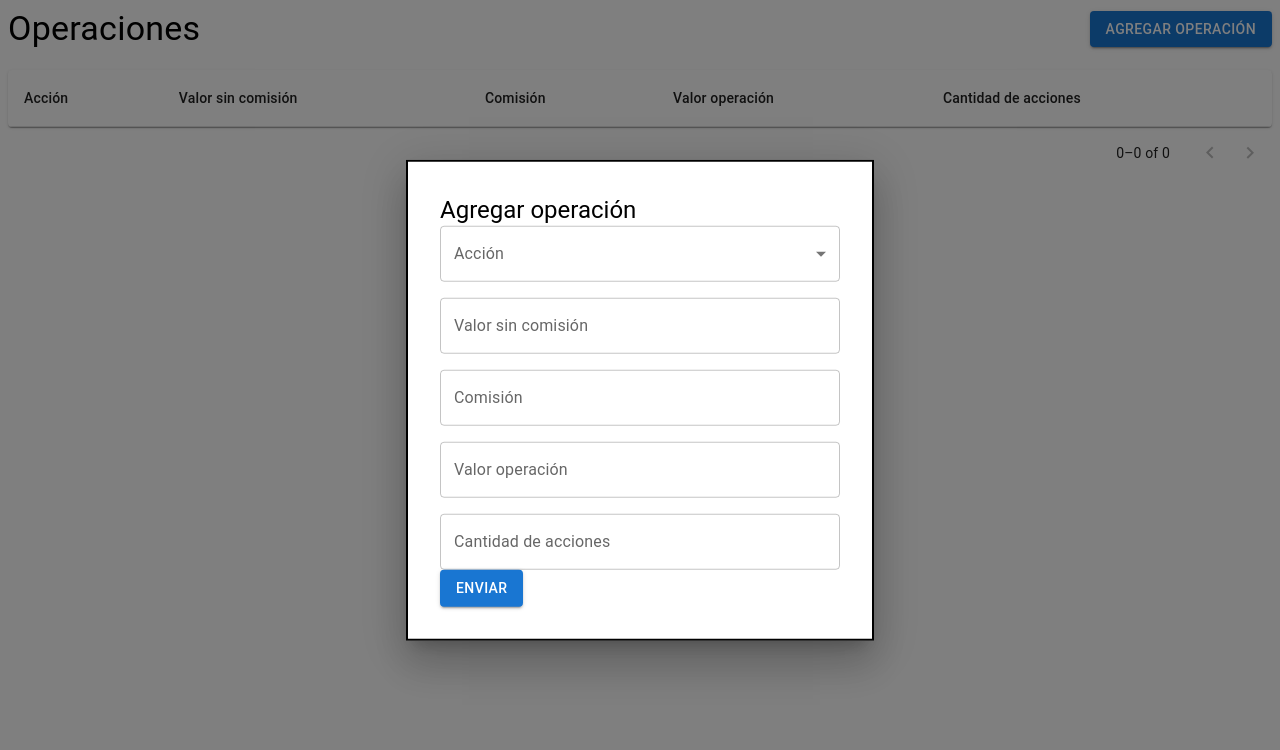
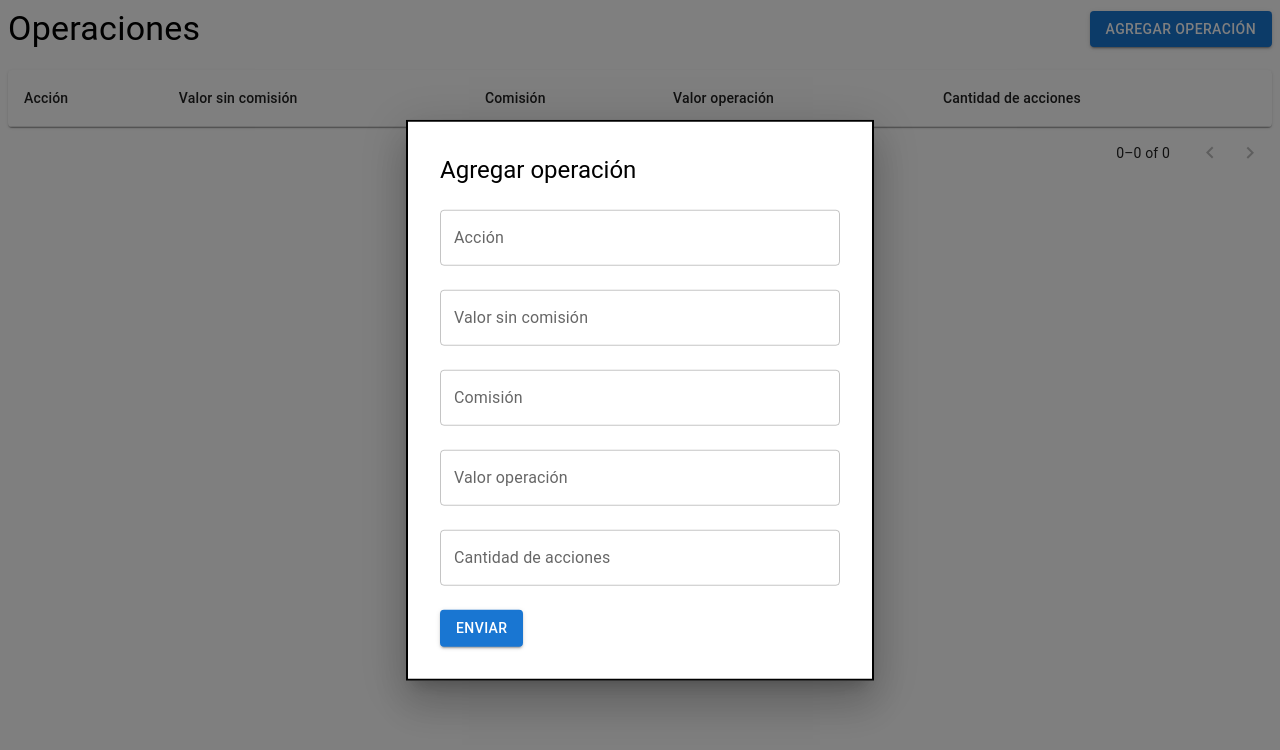
Before and after one commit to fabianfernandez/monitor-de-acciones, a React (Create React App) app: page / in a window 1280 px wide. Both pictures are taken after a click on the button "AGREGAR OPERACIÓN". Shown: the top 750 px of the page. Built offline with nearby package versions, Linux system fonts and the light colour scheme.

Commit message:
mejora formulario agregar operacion

```diff
--- a/package.json
+++ b/package.json
@@ -38,5 +38,8 @@
       "last 1 firefox version",
       "last 1 safari version"
     ]
+  },
+  "devDependencies": {
+    "@babel/plugin-proposal-private-property-in-object": "^7.21.11"
   }
 }
--- a/src/screens/agregar-operacion/AgregarOperacion.jsx
+++ b/src/screens/agregar-operacion/AgregarOperacion.jsx
@@ -1,9 +1,55 @@
 import React, { useState, useEffect } from "react";
-import { TextField, Grid, MenuItem } from "@mui/material";
+import {
+  TextField,
+  Grid,
+  Autocomplete,
+  Button,
+  Typography,
+} from "@mui/material";
+import { v4 as uuidv4 } from "uuid"; // Importación de uuid
 
-function AgregarOperacion({ valores, handleChange }) {
+function AgregarOperacion({ operaciones, setOperaciones, handleCloseModal }) {
   const [acciones, setAcciones] = useState([]);
+  const [valores, setValores] = useState({
+    accion: "",
+    valorSinComision: "",
+    comision: "",
+    valorOperacion: "",
+    cantidadAcciones: "",
+  });
+  const handleSubmit = (e) => {
+    e.preventDefault();
+    const nuevaOperacion = { id: uuidv4(), ...valores }; // Generar ID único usando uuid
+    const nuevasOperaciones = [...operaciones, nuevaOperacion];
+    console.log("valores: ", valores);
+    if (!acciones.includes(valores.accion)) {
+      const nuevaAccion = valores.accion;
+      const nuevasAcciones = [...acciones, nuevaAccion];
+      guardarAccionesEnLocalStorage(nuevasAcciones);
+    }
+    setOperaciones(nuevasOperaciones);
+    guardarOperacionesEnLocalStorage(nuevasOperaciones);
+    setValores({
+      accion: "",
+      valorSinComision: "",
+      comision: "",
+      valorOperacion: "",
+      cantidadAcciones: "",
+    });
+    handleCloseModal();
+  };
 
+  const handleChange = (campo, valor) => {
+    console.log("handleCahnge: ", {
+      campo,
+      valor,
+    });
+    setValores({ ...valores, [campo]: valor });
+  };
+
+  const guardarOperacionesEnLocalStorage = (operaciones) => {
+    localStorage.setItem("operaciones", JSON.stringify(operaciones));
+  };
   useEffect(() => {
     cargarAccionesDesdeLocalStorage();
   }, []);
@@ -19,40 +65,24 @@ function AgregarOperacion({ valores, handleChange }) {
     localStorage.setItem("acciones", JSON.stringify(acciones));
   };
 
-  const handleInputChange = (campo, valor) => {
-    handleChange(campo, valor);
-
-    if (campo === "accion" && valor.trim() !== "") {
-      // Filtrar acciones que coincidan con el valor ingresado
-      const accionesFiltradas = acciones.filter((acc) =>
-        acc.toLowerCase().includes(valor.toLowerCase())
-      );
-
-      // Si no se encuentra ninguna acción que coincida, permitir agregar una nueva acción
-      if (accionesFiltradas.length === 0 && !acciones.includes(valor)) {
-        setAcciones([...acciones, valor]);
-        guardarAccionesEnLocalStorage([...acciones, valor]);
-      }
-    }
-  };
-
   return (
     <form>
-      <Grid container direction="column" spacing={2}>
+      <Grid container direction="column" spacing={3}>
         <Grid item>
-          <TextField
-            label="Acción"
+          <Typography variant="h5" id="modal-title">
+            Agregar operación
+          </Typography>
+        </Grid>
+        <Grid item>
+          <Autocomplete
+            options={acciones}
+            freeSolo
             value={valores.accion}
-            onChange={(e) => handleInputChange("accion", e.target.value)}
-            fullWidth
-            select
-          >
-            {acciones.map((accion, index) => (
-              <MenuItem key={index} value={accion}>
-                {accion}
-              </MenuItem>
-            ))}
-          </TextField>
+            onInputChange={(_, value) => handleChange("accion", value)}
+            renderInput={(params) => (
+              <TextField {...params} label="Acción" fullWidth />
+            )}
+          />
         </Grid>
         <Grid item>
           <TextField
@@ -90,6 +120,11 @@ function AgregarOperacion({ valores, handleChange }) {
             fullWidth
           />
         </Grid>
+        <Grid item>
+          <Button variant="contained" onClick={handleSubmit}>
+            Enviar
+          </Button>
+        </Grid>
       </Grid>
     </form>
   );
--- a/src/screens/tabla-de-comisiones/TablaDeComisiones.jsx
+++ b/src/screens/tabla-de-comisiones/TablaDeComisiones.jsx
@@ -1,5 +1,4 @@
 import React, { useState, useEffect } from "react";
-import { v4 as uuidv4 } from "uuid"; // Importación de uuid
 import {
   Table,
   TableBody,
@@ -11,20 +10,13 @@ import {
   Button,
   Modal,
   Box,
+  TablePagination,
   Typography,
-  TablePagination,
 } from "@mui/material";
 import AgregarOperacion from "../agregar-operacion/AgregarOperacion";
 
 function TablaDeComisiones() {
   const [openModal, setOpenModal] = useState(false);
-  const [valores, setValores] = useState({
-    accion: "",
-    valorSinComision: "",
-    comision: "",
-    valorOperacion: "",
-    cantidadAcciones: "",
-  });
   const [operaciones, setOperaciones] = useState([]);
   const [page, setPage] = useState(0);
   const [rowsPerPage, setRowsPerPage] = useState(5);
@@ -35,30 +27,6 @@ function TablaDeComisiones() {
 
   const handleCloseModal = () => {
     setOpenModal(false);
-  };
-
-  const handleChange = (campo, valor) => {
-    setValores({ ...valores, [campo]: valor });
-  };
-
-  const handleSubmit = (e) => {
-    e.preventDefault();
-    const nuevaOperacion = { id: uuidv4(), ...valores }; // Generar ID único usando uuid
-    const nuevasOperaciones = [...operaciones, nuevaOperacion];
-    setOperaciones(nuevasOperaciones);
-    guardarOperacionesEnLocalStorage(nuevasOperaciones);
-    setValores({
-      accion: "",
-      valorSinComision: "",
-      comision: "",
-      valorOperacion: "",
-      cantidadAcciones: "",
-    });
-    handleCloseModal();
-  };
-
-  const guardarOperacionesEnLocalStorage = (operaciones) => {
-    localStorage.setItem("operaciones", JSON.stringify(operaciones));
   };
 
   const cargarOperacionesDesdeLocalStorage = () => {
@@ -150,13 +118,11 @@ function TablaDeComisiones() {
             p: 4,
           }}
         >
-          <Typography variant="h5" id="modal-title">
-            Agregar operación
-          </Typography>
-          <AgregarOperacion valores={valores} handleChange={handleChange} />
-          <Button variant="contained" onClick={handleSubmit}>
-            Enviar
-          </Button>
+          <AgregarOperacion
+            operaciones={operaciones}
+            setOperaciones={setOperaciones}
+            handleCloseModal={handleCloseModal}
+          />
         </Box>
       </Modal>
     </div>
```
Also changed, not shown: 1 other file (tests, documents, lock files or other folders).
